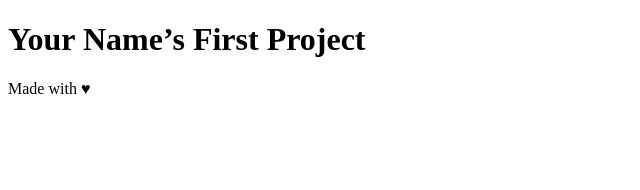
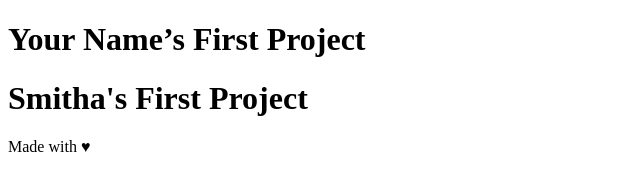
Before and after one commit to smitha123700/mynewproject, a plain HTML site: page index.html in a window 1280 px wide. Shown: the whole page, without its empty margins (0-640 px from the left). Drawn offline with Linux system fonts and the light colour scheme.

Commit message:
Modified H1 to display name

```diff
--- a/index.html
+++ b/index.html
@@ -11,6 +11,7 @@
 
     <header>
         <h1>Your Name’s First Project</h1>
+        <h1>Smitha's First Project</h1>
     </header>
 
     <div class="container">
```
